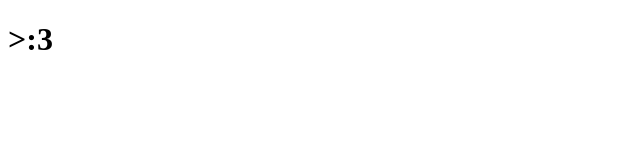
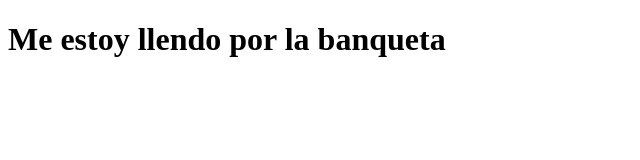
Before and after one commit to ElEmilAntonio/Foxbel, a plain HTML site: page index.html in a window 1280 px wide. Shown: the whole page, without its empty margins (0-640 px from the left). Drawn offline with Linux system fonts and the light colour scheme.

Commit message:
segundo commit

```diff
--- a/index.html
+++ b/index.html
@@ -7,6 +7,7 @@
 	</title>
 </head>
 <body>
-<h1>>:3</h1>
+<h1>Me estoy llendo por la banqueta</h1>
+
 </body>
 </html>
```
